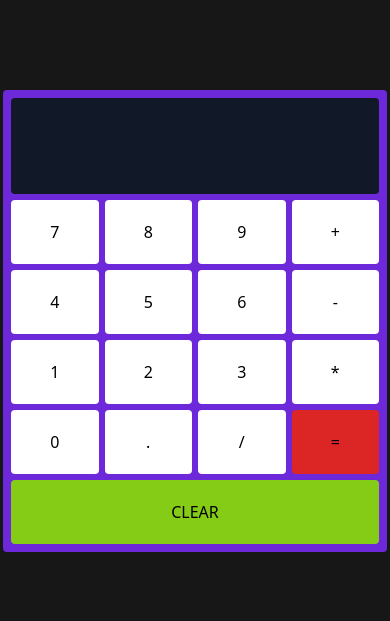
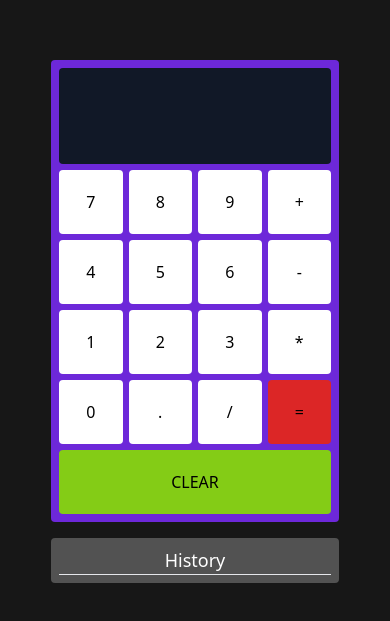
Before and after one commit to EdsonCHC/calculator-app, a plain HTML site: page index.html in a window 390 px wide. Shown: the part 101-722 px from the top of the page. Drawn offline with nearby package versions, Linux system fonts and the light colour scheme.

Commit message:
feat() implement responsive

```diff
--- a/index.html
+++ b/index.html
@@ -1,5 +1,5 @@
 <!DOCTYPE html>
-<html lang="en" class="m-0 p-0 border-box">
+<html lang="en">
 <head>
     <meta charset="UTF-8">
     <meta name="viewport" content="width=device-width, initial-scale=1.0">
@@ -9,7 +9,8 @@
     <title>Basic Calculator</title>
 </head>
 <body class="grid w-full h-screen place-content-center bg-neutral-900">
-    <main id="calculator" class="w-96 h-fit p-2 bg-violet-700 rounded">
+    <main class="sm:flex gap-3 ">
+        <div id="calculator" class="w-72 h-fit p-2 bg-violet-700 rounded sm:w-96">
             <div id="screen" class="w-full h-24 bg-gray-900 text-white text-7xl text-end overflow-hidden mb-1.5 rounded">
             </div>
             <div id="buttons" class="grid grid-cols-4 grid-rows-5 gap-1.5">
@@ -31,8 +32,17 @@
                 <button id="equals" class="bg-red-600 rounded">=</button>
                 <button id="clear" class="bg-lime-500 rounded col-start-1 col-end-5">CLEAR</button>
             </div>
+        </div>
+        <div id="errDiv" class="text-xs text-red-900"></div>
+        <div id="history" class="w-72 h-fit bg-neutral-600 rounded p-2 mt-4 text-white text-center text-lg sm:m-0">
+            <h1>History</h1>
+            <hr>
+            <div id="history-content">
+
+            </div>
+        </div>
     </main>
-    <div id="errDiv" class="text-xs text-red-900"></div>
+
     <script src="j_query.js"></script>
     <script src="app.js"></script>
 </body>
```
Lines whose indentation alone changed are shown as unchanged.
